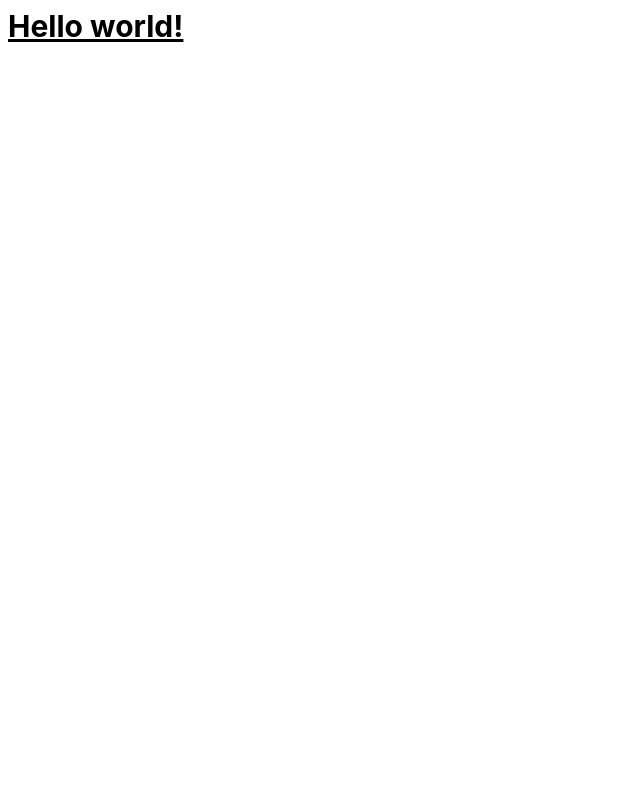
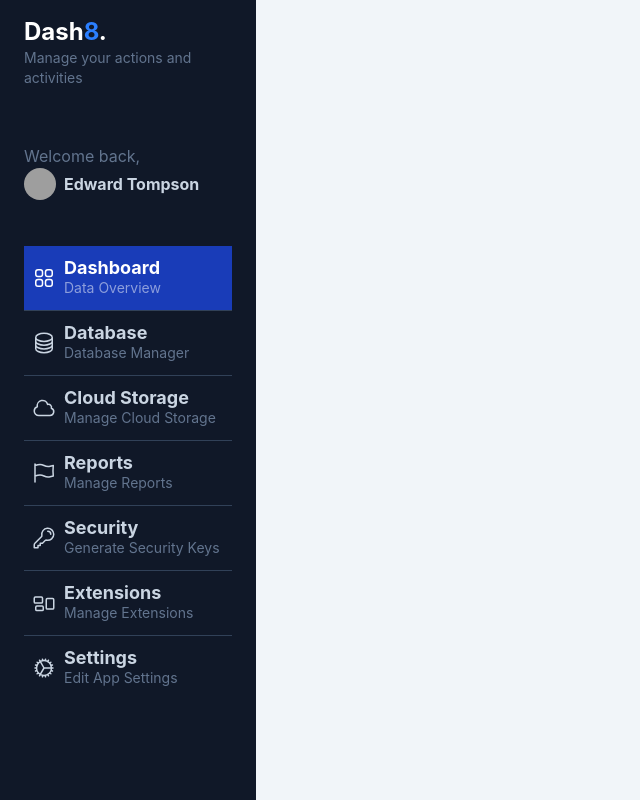
Before and after one commit to OscarSamuelRR/gifs-app, an Angular app: page /dashboard in a window 1280 px wide. Before the commit this address led to /. Shown: the whole page, without its empty margins (0-640 px from the left). Built offline with nearby package versions, Linux system fonts and the light colour scheme; grey boxes are pictures that could not be loaded.

Commit message:
dashboard componente

```diff
--- a/src/app/app.ng.html
+++ b/src/app/app.ng.html
@@ -1,4 +1 @@
-<!-- <router-oulet/> -->
-<h1 class="text-3xl font-bold underline">
-  Hello world!
-</h1>
+<router-outlet/>
--- a/src/app/app.routes.ts
+++ b/src/app/app.routes.ts
@@ -1,3 +1,12 @@
 import { Routes } from '@angular/router';
 
-export const routes: Routes = [];
+export const routes: Routes = [
+    {
+        path: 'dashboard',
+        loadComponent: () => import('./gifs/pages/dashboard-page/dashboard-page'),
+    },
+    {
+        path:'**',
+        redirectTo: 'dashboard'
+    }
+];
--- /dev/null
+++ b/src/app/gifs/pages/dashboard-page/dashboard-page.html
@@ -0,0 +1,104 @@
+<div class="bg-slate-100 overflow-y-scroll w-screen h-screen antialiased text-slate-300 selection:bg-blue-600 selection:text-white">
+    <div class="flex flex-col relative w-screen">
+        <div id="menu" class="bg-gray-900 min-h-screen z-10 text-slate-300 w-64 fixed left-0 h-screen overflow-y-scroll">
+           <div id="logo" class="my-4 px-6">
+            <h1 class="text-lg md:text-2xl font-bold text-white">Dash<span class="text-blue-500">8</span>.</h1>
+            <p class="text-slate-500 text-sm">Manage your actions and activities</p>
+           </div>
+           <div id="profile" class="px-6 py-10">
+            <p class="text-slate-500">Welcome back,</p>
+            <a href="#" class="inline-flex space-x-2 items-center">
+                <span>
+                    <img class="rounded-full w-8 h-8" src="https://images.unsplash.com/photo-1542909168-82c3e7fdca5c?ixlib=rb-4.0.3&ixid=MnwxMjA3fDB8MHxwaG90by1wYWdlfHx8fGVufDB8fHx8&auto=format&fit=crop&w=128&q=80" alt="">
+                </span>
+                <span class="text-sm md:text-base font-bold">
+                    Edward Tompson
+                </span>
+                </a>
+           </div>
+           <div id="nav" class="w-full px-6">
+            <a href="#" class="w-full px-2 inline-flex space-x-2 items-center border-b border-slate-700 py-3 bg-blue-800 hover:bg-white/5 transition ease-linear duration-150">
+                <div>
+                    <svg xmlns="http://www.w3.org/2000/svg" fill="none" viewBox="0 0 24 24" stroke-width="1.5" stroke="currentColor" class="w-6 h-6 text-white">
+                        <path stroke-linecap="round" stroke-linejoin="round" d="M3.75 6A2.25 2.25 0 016 3.75h2.25A2.25 2.25 0 0110.5 6v2.25a2.25 2.25 0 01-2.25 2.25H6a2.25 2.25 0 01-2.25-2.25V6zM3.75 15.75A2.25 2.25 0 016 13.5h2.25a2.25 2.25 0 012.25 2.25V18a2.25 2.25 0 01-2.25 2.25H6A2.25 2.25 0 013.75 18v-2.25zM13.5 6a2.25 2.25 0 012.25-2.25H18A2.25 2.25 0 0120.25 6v2.25A2.25 2.25 0 0118 10.5h-2.25a2.25 2.25 0 01-2.25-2.25V6zM13.5 15.75a2.25 2.25 0 012.25-2.25H18a2.25 2.25 0 012.25 2.25V18A2.25 2.25 0 0118 20.25h-2.25A2.25 2.25 0 0113.5 18v-2.25z" />
+                      </svg>
+
+                </div>
+                <div class="flex flex-col">
+                    <span class="text-lg font-bold leading-5 text-white">Dashboard</span>
+                    <span class="text-sm text-white/50 hidden md:block">Data Overview</span>
+                </div>
+            </a>
+            <a href="#" class="w-full px-2 inline-flex space-x-2 items-center border-b border-slate-700 py-3 hover:bg-white/5 transition ease-linear duration-150">
+                <div>
+                    <svg xmlns="http://www.w3.org/2000/svg" fill="none" viewBox="0 0 24 24" stroke-width="1.5" stroke="currentColor" class="w-6 h-6">
+                        <path stroke-linecap="round" stroke-linejoin="round" d="M20.25 6.375c0 2.278-3.694 4.125-8.25 4.125S3.75 8.653 3.75 6.375m16.5 0c0-2.278-3.694-4.125-8.25-4.125S3.75 4.097 3.75 6.375m16.5 0v11.25c0 2.278-3.694 4.125-8.25 4.125s-8.25-1.847-8.25-4.125V6.375m16.5 0v3.75m-16.5-3.75v3.75m16.5 0v3.75C20.25 16.153 16.556 18 12 18s-8.25-1.847-8.25-4.125v-3.75m16.5 0c0 2.278-3.694 4.125-8.25 4.125s-8.25-1.847-8.25-4.125" />
+                      </svg>
+                </div>
+                <div class="flex flex-col">
+                    <span class="text-lg text-slate-300 font-bold leading-5">Database</span>
+                    <span class="text-sm text-slate-500 hidden md:block">Database Manager</span>
+                </div>
+            </a>
+            <a href="#" class="w-full px-2 inline-flex space-x-2 items-center border-b border-slate-700 py-3 hover:bg-white/5 transition ease-linear duration-150">
+                <div>
+                    <svg xmlns="http://www.w3.org/2000/svg" fill="none" viewBox="0 0 24 24" stroke-width="1.5" stroke="currentColor" class="w-6 h-6">
+                        <path stroke-linecap="round" stroke-linejoin="round" d="M2.25 15a4.5 4.5 0 004.5 4.5H18a3.75 3.75 0 001.332-7.257 3 3 0 00-3.758-3.848 5.25 5.25 0 00-10.233 2.33A4.502 4.502 0 002.25 15z" />
+                      </svg>
+                </div>
+                <div class="flex flex-col">
+                    <span class="text-lg text-slate-300 font-bold leading-5">Cloud Storage</span>
+                    <span class="text-sm text-slate-500 hidden md:block">Manage Cloud Storage</span>
+                </div>
+            </a>
+            <a href="#" class="w-full px-2 inline-flex space-x-2 items-center border-b border-slate-700 py-3 hover:bg-white/5 transition ease-linear duration-150">
+                <div>
+                    <svg xmlns="http://www.w3.org/2000/svg" fill="none" viewBox="0 0 24 24" stroke-width="1.5" stroke="currentColor" class="w-6 h-6">
+                        <path stroke-linecap="round" stroke-linejoin="round" d="M3 3v1.5M3 21v-6m0 0l2.77-.693a9 9 0 016.208.682l.108.054a9 9 0 006.086.71l3.114-.732a48.524 48.524 0 01-.005-10.499l-3.11.732a9 9 0 01-6.085-.711l-.108-.054a9 9 0 00-6.208-.682L3 4.5M3 15V4.5" />
+                      </svg>
+                </div>
+                <div class="flex flex-col">
+                    <span class="text-lg text-slate-300 font-bold leading-5">Reports</span>
+                    <span class="text-sm text-slate-500 hidden md:block">Manage Reports</span>
+                </div>
+            </a>
+            <a href="#" class="w-full px-2 inline-flex space-x-2 items-center border-b border-slate-700 py-3 hover:bg-white/5 transition ease-linear duration-150">
+                <div>
+                    <svg xmlns="http://www.w3.org/2000/svg" fill="none" viewBox="0 0 24 24" stroke-width="1.5" stroke="currentColor" class="w-6 h-6">
+                        <path stroke-linecap="round" stroke-linejoin="round" d="M15.75 5.25a3 3 0 013 3m3 0a6 6 0 01-7.029 5.912c-.563-.097-1.159.026-1.563.43L10.5 17.25H8.25v2.25H6v2.25H2.25v-2.818c0-.597.237-1.17.659-1.591l6.499-6.499c.404-.404.527-1 .43-1.563A6 6 0 1121.75 8.25z" />
+                      </svg>
+                </div>
+                <div class="flex flex-col">
+                    <span class="text-lg text-slate-300 font-bold leading-5">Security</span>
+                    <span class="text-sm text-slate-500 hidden md:block">Generate Security Keys</span>
+                </div>
+            </a>
+            <a href="#" class="w-full px-2 inline-flex space-x-2 items-center border-b border-slate-700 py-3 hover:bg-white/5 transition ease-linear duration-150">
+                <div>
+                    <svg xmlns="http://www.w3.org/2000/svg" fill="none" viewBox="0 0 24 24" stroke-width="1.5" stroke="currentColor" class="w-6 h-6">
+                        <path stroke-linecap="round" stroke-linejoin="round" d="M2.25 7.125C2.25 6.504 2.754 6 3.375 6h6c.621 0 1.125.504 1.125 1.125v3.75c0 .621-.504 1.125-1.125 1.125h-6a1.125 1.125 0 01-1.125-1.125v-3.75zM14.25 8.625c0-.621.504-1.125 1.125-1.125h5.25c.621 0 1.125.504 1.125 1.125v8.25c0 .621-.504 1.125-1.125 1.125h-5.25a1.125 1.125 0 01-1.125-1.125v-8.25zM3.75 16.125c0-.621.504-1.125 1.125-1.125h5.25c.621 0 1.125.504 1.125 1.125v2.25c0 .621-.504 1.125-1.125 1.125h-5.25a1.125 1.125 0 01-1.125-1.125v-2.25z" />
+                      </svg>
+                </div>
+                <div class="flex flex-col">
+                    <span class="text-lg text-slate-300 font-bold leading-5">Extensions</span>
+                    <span class="text-sm text-slate-500 hidden md:block">Manage Extensions</span>
+                </div>
+            </a>
+            <a href="#" class="w-full px-2 inline-flex space-x-2 items-center py-3 hover:bg-white/5 transition ease-linear duration-150">
+                <div>
+                    <svg xmlns="http://www.w3.org/2000/svg" fill="none" viewBox="0 0 24 24" stroke-width="1.5" stroke="currentColor" class="w-6 h-6">
+                        <path stroke-linecap="round" stroke-linejoin="round" d="M4.5 12a7.5 7.5 0 0015 0m-15 0a7.5 7.5 0 1115 0m-15 0H3m16.5 0H21m-1.5 0H12m-8.457 3.077l1.41-.513m14.095-5.13l1.41-.513M5.106 17.785l1.15-.964m11.49-9.642l1.149-.964M7.501 19.795l.75-1.3m7.5-12.99l.75-1.3m-6.063 16.658l.26-1.477m2.605-14.772l.26-1.477m0 17.726l-.26-1.477M10.698 4.614l-.26-1.477M16.5 19.794l-.75-1.299M7.5 4.205L12 12m6.894 5.785l-1.149-.964M6.256 7.178l-1.15-.964m15.352 8.864l-1.41-.513M4.954 9.435l-1.41-.514M12.002 12l-3.75 6.495" />
+                      </svg>
+                </div>
+                <div class="flex flex-col">
+                    <span class="text-lg text-slate-300 font-bold leading-5">Settings</span>
+                    <span class="text-sm text-slate-500 hidden md:block">Edit App Settings</span>
+                </div>
+            </a>
+
+           </div>
+        </div>
+
+
+    </div>
+</div>
--- /dev/null
+++ b/src/app/gifs/pages/dashboard-page/dashboard-page.ts
@@ -0,0 +1,8 @@
+import {Component } from '@angular/core';
+
+@Component({
+  selector: 'app-dashboard-page',
+  imports: [],
+  templateUrl: './dashboard-page.html',
+})
+export default class DashboardPage { }
--- a/src/styles.css
+++ b/src/styles.css
@@ -1 +1 @@
-/* You can add global styles to this file, and also import other style files */
+@import "tailwindcss";
```
